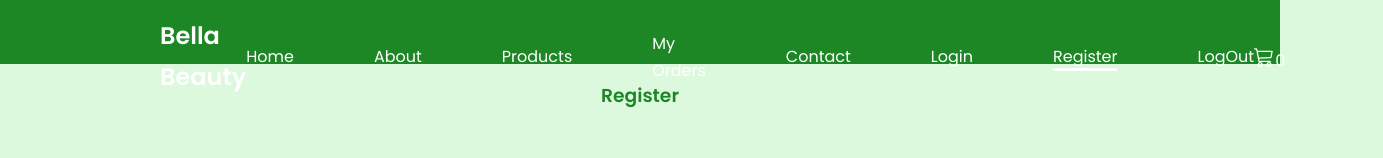
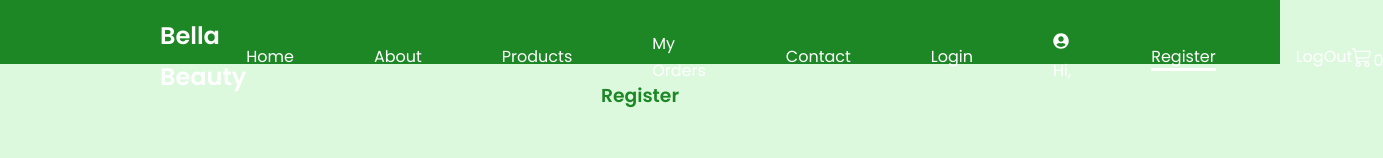
Before and after one commit to Obilomania/bellabeautystore, a React (Create React App) app: page /register in a window 1280 px wide. Shown: the top 158 px of the page, 1383 px wide, since content can reach past the window. Built offline with nearby package versions, Linux system fonts and the light colour scheme; no server answers.

Commit message:
Monitoring Signed in User

```diff
--- a/src/components/Header.jsx
+++ b/src/components/Header.jsx
@@ -1,9 +1,10 @@
-import React, { useState } from "react";
+import React, { useEffect, useState } from "react";
 import { Link, NavLink, useNavigate } from "react-router-dom";
 import styled from "styled-components";
 import { BsCart3 } from "react-icons/bs";
+import { FaUserCircle } from "react-icons/fa";
 import { AiOutlineClose, AiOutlineBars } from "react-icons/ai";
-import { signOut } from "firebase/auth";
+import { onAuthStateChanged, signOut } from "firebase/auth";
 import { toast } from "react-toastify";
 import { auth } from "../firebase/Config";
 
@@ -21,6 +22,8 @@ const Header = () => {
   const [showNav, setShowNav] = useState(false);
   const toggleNav = () => setShowNav(!showNav);
   const closeNav = () => setShowNav(!showNav);
+  const [userName, setUserName] = useState("");
+
   const navigate = useNavigate();
   //Log out Function
   const logoutUser = () => {
@@ -33,6 +36,24 @@ const Header = () => {
         toast.error(error.message);
       });
   };
+
+  //Function to Monitor When a user is signed in by Firebase
+  useEffect(() => {
+    onAuthStateChanged(auth, (user) => {
+      if (user) {
+       if (user.displayName == null) {
+         const u1 = user.email.substring(0, user.email.indexOf("@"));
+         const uCapName = u1.charAt(0).toUpperCase() + u1.slice(1);
+         setUserName(uCapName);
+       } else {
+         setUserName(user.displayName);
+       }
+      } else {
+        setUserName("");
+      }
+    });
+  }, []);
+
   return (
     <Nav>
       <div className="navBar">
@@ -66,6 +87,12 @@ const Header = () => {
             </li>
             <li onClick={closeNav}>
               <NavLink to="/login">Login</NavLink>
+            </li>
+            <li>
+              <a href="">
+                <FaUserCircle size={16} />
+                Hi, {userName}
+              </a>
             </li>
             <li onClick={closeNav}>
               <NavLink to="/register">Register</NavLink>
--- a/src/pages/auth/Register.jsx
+++ b/src/pages/auth/Register.jsx
@@ -28,7 +28,10 @@ const Register = () => {
     e.preventDefault();
     if (password !== confirmPassword) {
       toast.error("Password does not match");
+    } else if (!password || !confirmPassword) {
+      toast.error("Please enter Password");
     }
+    else {
       setIsLoading(true);
       createUserWithEmailAndPassword(auth, email, password)
         .then((userCredential) => {
@@ -41,6 +44,7 @@ const Register = () => {
           toast.error(error.message);
           setIsLoading(false);
         });
+    }
   };
 
   return (
```
Lines whose indentation alone changed are shown as unchanged.
